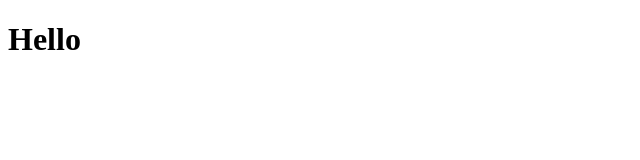
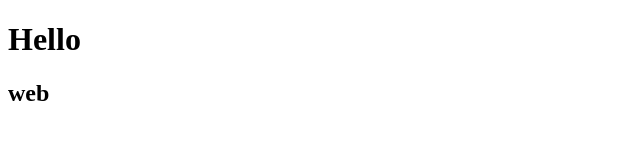
Before and after one commit to azamno/test, a plain HTML site: page index.html in a window 1280 px wide. Shown: the full height of the page, 0-640 px from the left. Drawn offline with Linux system fonts and the light colour scheme.

Commit message:
second comment

```diff
--- a/index.html
+++ b/index.html
@@ -8,7 +8,7 @@
 </head>
 <body>
  <h1>Hello</h1>
-
+    <h2>web</h2>
     <script  src="app.js"></script>
 </body>
 </html>
```
